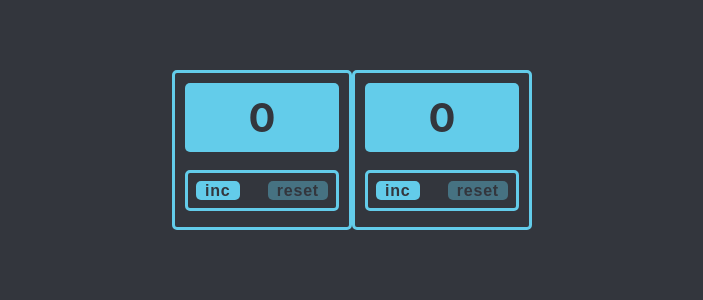
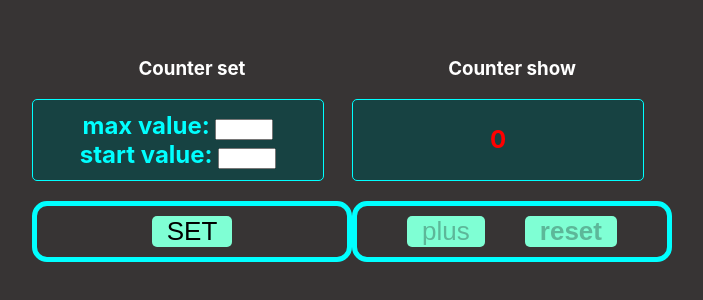
Before and after one commit to irina-lat/my-app-test1, a React (Create React App) app: page / in a window 1280 px wide. Shown: the part 250-550 px from the top of the page, without its empty margins (288-991 px from the left). Built offline with nearby package versions, Linux system fonts and the light colour scheme.

Commit message:
first commit

```diff
--- a/src/App.css
+++ b/src/App.css
@@ -1,7 +1,90 @@
-.app {
-    width: 100%;
-    height: 100vh;
+/*APP STYLES*/
+.App {
     display: flex;
     justify-content: center;
     align-items: center;
+    min-height: 100vh;
+    text-align: center;
+    background-color: #373434;
+    color: white
 }
+
+.counter-out,
+.counter-out-more {
+    font-size: 24px;
+    font-weight: bold;
+    color: aqua;
+    border-radius: 5px;
+    background: #174242;
+    border: 1px solid aqua;
+    width: 290px;
+    height: 80px;
+    display: flex;
+    justify-content: center;
+    align-items: center;
+    flex-direction: column;
+}
+
+.counter-out-more {
+    color: red;
+}
+
+.counter-out input {
+    width: 50px;
+}
+/*COUNTERS CONTAINERS*/
+
+/*BTNS*/
+.btns {
+    display: flex;
+    justify-content: center;
+    align-items: center;
+    margin-top: 20px;
+    border: 5px solid aqua;
+    padding: 10px;
+    border-radius: 15px;
+    width: 290px;
+}
+.btns-container {
+    display: flex;
+    justify-content: space-evenly;
+    align-items: center;
+    margin-top: 20px;
+    border: 5px solid aqua;
+    padding: 10px;
+    border-radius: 15px;
+    width: 290px;
+}
+.setBtn {
+    padding: 0 15px;
+    font-size: 26px;
+    background: aquamarine;
+    border-radius: 5px;
+    border: none;
+}
+.counter {
+    padding: 0 15px;
+    font-size: 26px;
+    background: aquamarine;
+    border-radius: 5px;
+    border: none;
+}
+.reset {
+    /*margin-top: 20px;*/
+    font-size: 26px;
+    font-weight: bold;
+    background: aquamarine;
+    border: none;
+    border-radius: 5px;
+    padding: 0 15px;
+}
+/*BTNS*/
+
+/*INPUT MISTAKE*/
+.inputError {
+    background: #824b4b;
+    border: 1px solid red;
+    color: white;
+    font-weight: bold;
+}
+/*INPUT MISTAKE*/
--- a/src/App.tsx
+++ b/src/App.tsx
@@ -1,14 +1,86 @@
-import React, {useState} from 'react';
+import React, {ChangeEvent, useEffect, useState} from 'react';
 import './App.css';
-import Count from "./Count";
-import Count2 from "./Count2";
 
 
 function App() {
+
+    const [count, setCount] = useState(0)
+    const [startCount, setStartCount] = useState(0)
+    const [maxCount, setMaxCount] = useState(0)
+    const [status, setStatus] = useState(false)
+    const [error, setError] = useState('')
+
+    const addValue = () => {
+        setStatus(true)
+        setCount(startCount)
+        setError('')
+    }
+
+    useEffect(()=> {
+        let countString = localStorage.getItem('count')
+        if (countString) {
+            let newCount = JSON.parse(countString)
+            setCount(newCount)
+        }
+    }, [])
+
+    useEffect( ()=> {
+        localStorage.setItem('count', JSON.stringify(count))
+    }, [count])
+
+    const changeStartValue = (event: ChangeEvent<HTMLInputElement>) => {
+        let value = +event.currentTarget.value
+        setStartCount(value)
+        if (value >= maxCount || value < 0) {
+            setError('Incorrect Value')
+        } else {
+            setError('EnterValue, press set')
+        }
+
+    }
+
+    const changeMaxValue = (event: ChangeEvent<HTMLInputElement>) => {
+        let value = +event.currentTarget.value
+        setMaxCount(value)
+        if (value <= startCount || value < 0) {
+            setError('Incorrect Value')
+        } else {
+            setError('EnterValue, press set')
+        }
+    }
+
+    let inputStartCount = startCount < 0 || startCount > maxCount || startCount === maxCount ? 'InputError' : ''
+    let inputMaxCount = maxCount < 0 || maxCount > maxCount || startCount === maxCount ? 'InputError' : ''
+    let counterClass = error === 'Incorect Value' || count === startCount || count === maxCount ? 'counter-out-more' : 'counter-out'
+
     return (
-        <div className={"app"}>
-            <Count/>
-            <Count2/>
+
+        <div className="App">
+            <div className='set'>
+                <h3>Counter set</h3>
+                <div className='counter-out'>
+                    <div>
+                        max value: <input type={'number'} onChange={changeMaxValue}/>
+                    </div>
+                    <div>
+                        start value: <input type={'number'} onChange={changeStartValue}/>
+                    </div>
+                </div>
+                <div className='btns'>
+                    <button className='setBtn' onClick={addValue} disabled={error === 'Incorrect value'}>SET</button>
+                </div>
+            </div>
+            <div className='show'>
+                <h3>Counter show</h3>
+                <div className={counterClass}>{error ? error : count }</div>
+                <div className='btns-container'>
+                    <button className='counter' onClick={() => setCount(count + 1)} disabled={count === maxCount || !status}>plus
+                    </button>
+                    <button className='reset' onClick={() => setCount(startCount)}
+                            disabled={count === startCount || !status}>reset
+                    </button>
+                </div>
+            </div>
         </div>
     );
 }
--- a/src/Count.css
+++ /dev/null
@@ -1,53 +0,0 @@
-* {
-    box-sizing: border-box;
-    margin: 0;
-    padding: 0;
-}
-.count {
-    border: 3px solid #63ccea;
-    border-radius: 5px;
-    width: 180px;
-    height: 160px;
-    padding: 10px;
-    color: #33363d;
-}
-
-h1 {
-    background: #63ccea;
-    border-radius: 5px;
-    text-align: center;
-    font-weight: bold;
-    margin-bottom: 18px;
-    padding: 10px 30px;
-    font-size: 40px;
-}
-
-.wrapButton {
-    border: 3px solid #63ccea;
-    border-radius: 5px;
-    display: flex;
-    justify-content: space-between;
-    padding: 8px;
-}
-
-button {
-    cursor: pointer;
-    border: none;
-    color: #33363d;
-    letter-spacing: 0.05em;
-    font-size: 16px;
-    font-weight: 900;
-    border-radius: 5px;
-    padding: 0 9px;
-    line-height: 1.2em;
-    background-color: #63ccea;
-}
-
-.red {
-    color: red;
-}
-
-button:disabled {
-    background-color: #467282;
-    cursor: auto;
-}
--- a/src/Count.tsx
+++ /dev/null
@@ -1,28 +0,0 @@
-import React, {useState} from "react";
-import './Count.css'
-
-
-function Count() {
-
-    const [count, setCount] = useState(0)
-
-    const increment = () => {
-        setCount(count + 1)
-    }
-
-    const reset = () => {
-        setCount(0)
-    }
-
-    return (
-        <div className={"count"}>
-            <h1 className={count === 5 ? 'red' : ''}>{count}</h1>
-            <div className={"wrapButton"}>
-                <button disabled={count >= 5} onClick={increment}>inc</button>
-                <button disabled={count === 0} onClick={reset}>reset</button>
-            </div>
-        </div>
-    )
-}
-
-export default Count
--- a/src/Count2.tsx
+++ /dev/null
@@ -1,40 +0,0 @@
-import React, {useState} from "react";
-import './Count.css'
-
-
-function Count2() {
-
-    const [count, setCount] = useState(0)
-
-    const [incrementDisabled, setIncrementDisabled] = useState(false)
-    const [resetDisabled, setResetDisabled] = useState(true)
-
-    const increment = () => {
-        const newCount = count + 1
-        setCount(newCount)
-        if (newCount === 5) {
-            setIncrementDisabled(true)
-        }
-        if (resetDisabled) {
-            setResetDisabled(false)
-        }
-    }
-
-    const reset = () => {
-        setCount(0)
-        setIncrementDisabled(false)
-        setResetDisabled(true)
-    }
-
-    return (
-        <div className={"count"}>
-            <h1 className={count === 5 ? 'red' : ''}>{count}</h1>
-            <div className={"wrapButton"}>
-                <button disabled={incrementDisabled} onClick={increment}>inc</button>
-                <button disabled={resetDisabled} onClick={reset}>reset</button>
-            </div>
-        </div>
-    )
-}
-
-export default Count2
```
